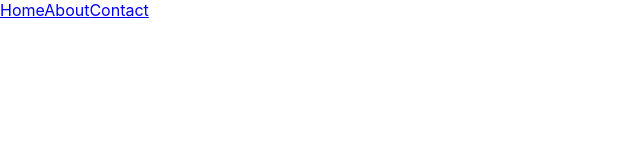
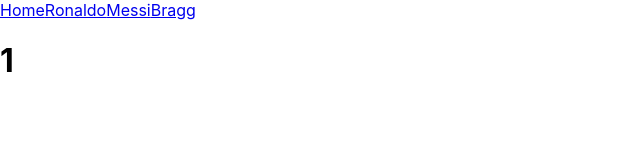
Before and after one commit to Molberda/react-practice, a React (Create React App) app: page /users/1 in a window 1280 px wide. Before the commit this address had no page. Shown: the top 160 px of the page, without its empty margins (0-640 px from the left). Built offline with nearby package versions, Linux system fonts and the light colour scheme.

Commit message:
started using dynamic routing

```diff
--- a/src/App.jsx
+++ b/src/App.jsx
@@ -1,9 +1,10 @@
 import "./App.css";
 import {BrowserRouter as Router, Routes, Route} from 'react-router-dom'
 import Home from './pages/Home.jsx'
-import About from "./pages/About";
-import Contact from "./pages/Contact";
+// import About from "./pages/About";
+// import Contact from "./pages/Contact";
 import Nav from "./components/Nav";
+import Users from "./pages/Users.jsx";
 
 function App() {
 
@@ -12,8 +13,7 @@
         <Nav/>
         <Routes>
           <Route path="/" element={<Home />}/>
-          <Route path="/about" element={<About/>}/>
-          <Route path="/contact" element={<Contact/>}/>
+          <Route path="/users/:username" element={<Users />}/>
         </Routes>
       </Router>
   );
--- a/src/components/Nav.jsx
+++ b/src/components/Nav.jsx
@@ -4,8 +4,9 @@
     return (
         <nav>
           <Link to="/">Home</Link>
-          <Link to="/about">About</Link>
-          <Link to="/contact">Contact</Link>
+          <Link to="/users/ronaldo">Ronaldo</Link>
+          <Link to="/users/messi">Messi</Link>
+          <Link to="/users/br4gg">Bragg</Link>
         </nav>
     )
 }
--- /dev/null
+++ b/src/pages/Users.jsx
@@ -0,0 +1,9 @@
+import {useParams} from 'react-router-dom'
+
+function Users(){
+    const {username} = useParams()
+    console.log(username)
+    return <h1>{username}</h1>
+}
+
+export default Users
```
